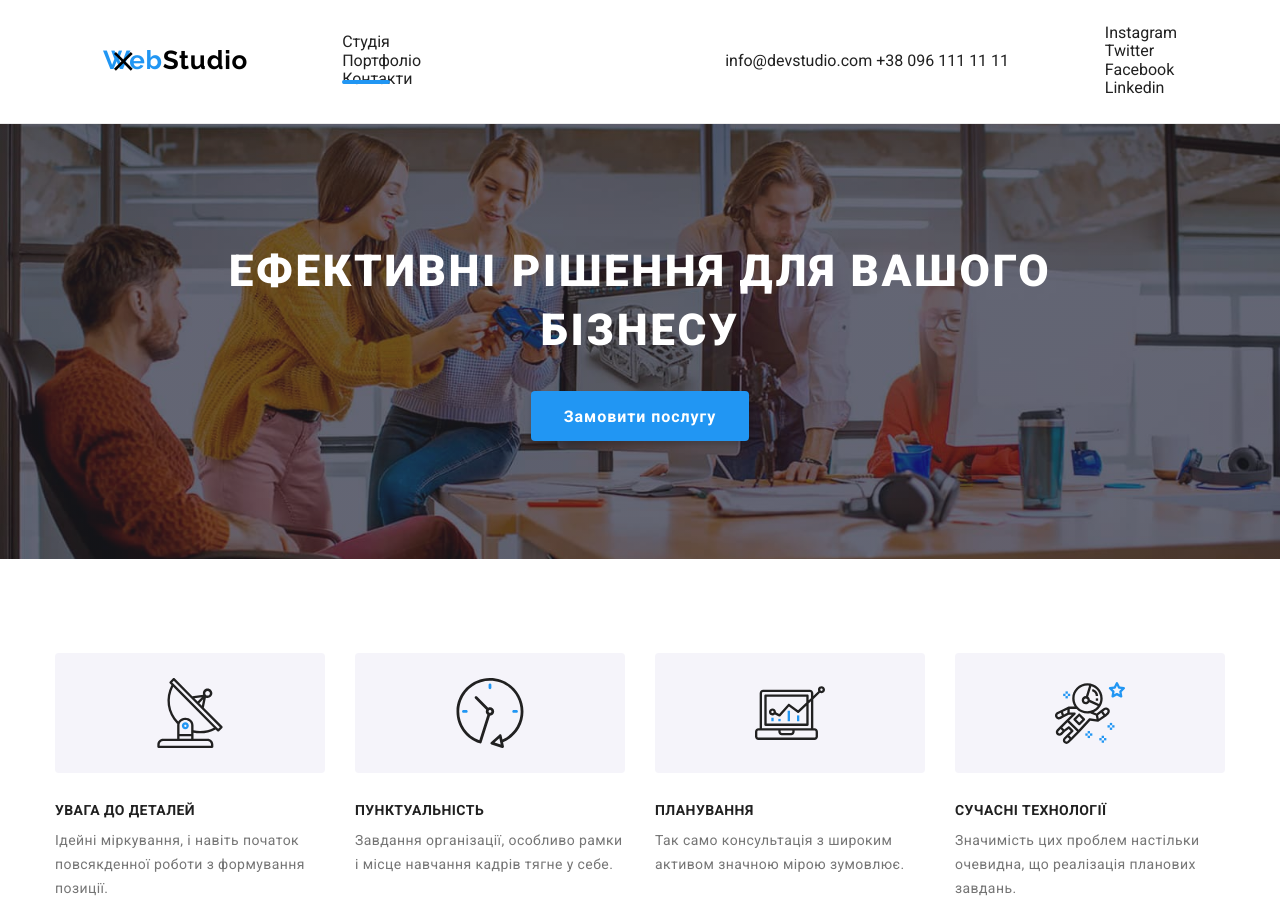
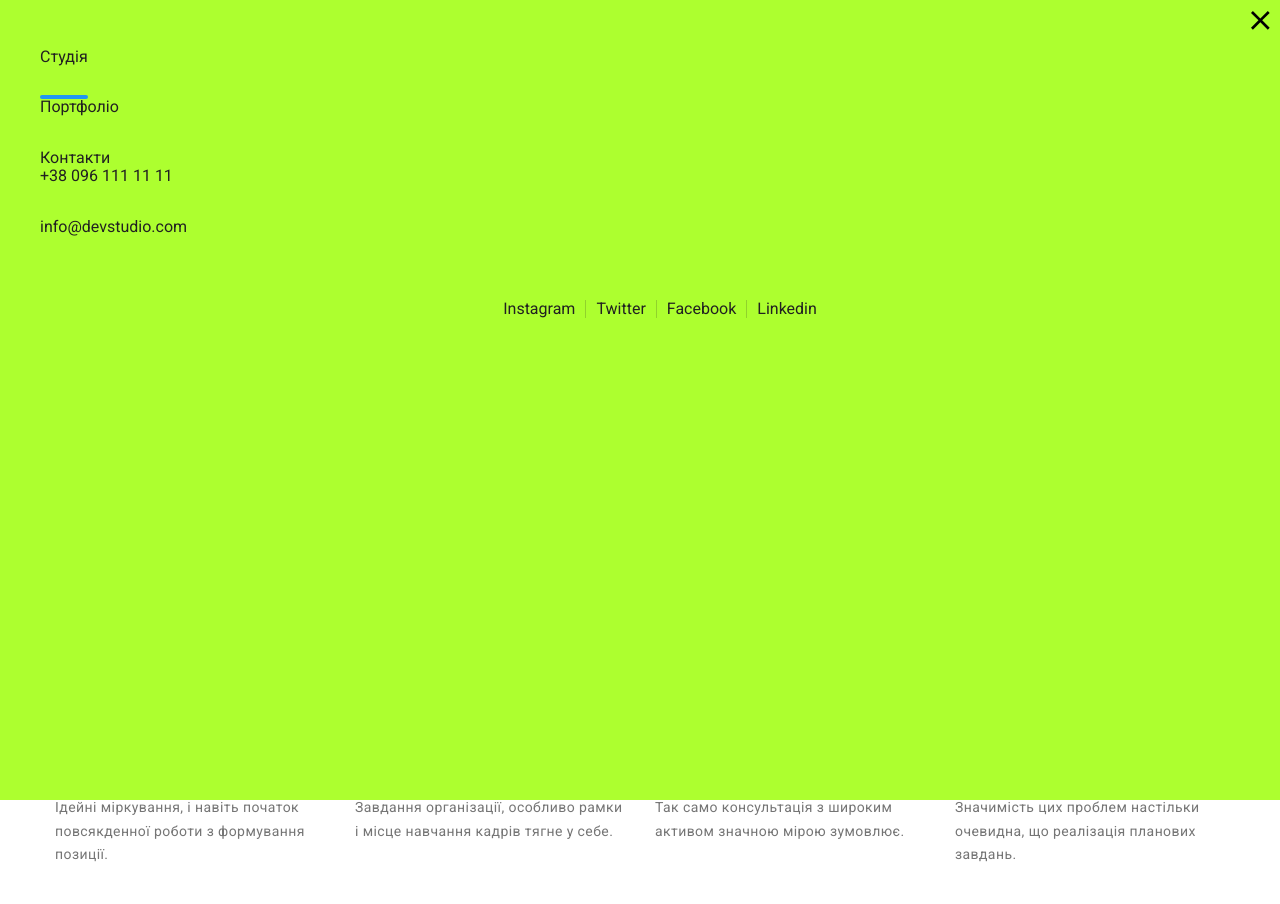
Before and after one commit to AlonaMaliarchyk/goit-markup-hw-08, a plain HTML site: page index.html in a window 1280 px wide. Shown: the top 904 px of the page. Drawn offline with nearby package versions, Linux system fonts and the light colour scheme.

Commit message:
розробка меню

```diff
--- a/index.html
+++ b/index.html
@@ -30,6 +30,26 @@
               <span class="header-logo__color">Web</span>Studio
             </a>
           </div>
+        </div>
+        <!-- <div class="header-contact">
+        <a class="header-contact__contact" href="mailto:info@devstudio.com"
+          ><svg class="header-contact__icon">
+            <use href="./img/icon/icons.svg#icon-envelope-hover-2"></use>
+          </svg>
+          info@devstudio.com</a
+        >
+        <a class="header-contact__contact" href="tel:+380961111111"
+          ><svg class="header-contact__icon">
+            <use href="./img/icon/icons.svg#icon-smartphone-2"></use>
+          </svg>
+          +38 096 111 11 11</a
+        >
+      </div> -->
+        <button class="menu-open" type="button">
+          <svg class="heder__menu" width="40" height="40">
+            <use href="./img/icon/icons.svg#icon-menu_40px"></use>
+          </svg>
+        </button>
         <div class="mob-menu">
           <nav>
             <ul class="site-nav">
@@ -44,27 +64,6 @@
               </li>
             </ul>
           </nav>
-          </div>
-          <!-- <div class="header-contact">
-          <a class="header-contact__contact" href="mailto:info@devstudio.com"
-            ><svg class="header-contact__icon">
-              <use href="./img/icon/icons.svg#icon-envelope-hover-2"></use>
-            </svg>
-            info@devstudio.com</a
-          >
-          <a class="header-contact__contact" href="tel:+380961111111"
-            ><svg class="header-contact__icon">
-              <use href="./img/icon/icons.svg#icon-smartphone-2"></use>
-            </svg>
-            +38 096 111 11 11</a
-          >
-        </div>
-        <button class="menu-open" type="button">
-          <svg class="heder__menu" width="40" height="40">
-            <use href="./img/icon/icons.svg#icon-menu_40px"></use>
-          </svg>
-        </button>
-      </div> -->
           <button class="menu-close" type="button">
             <svg class="heder__menu-close" width="40" height="40">
               <use href="./img/icon/icons.svg#icon-close_40px"></use>
@@ -83,10 +82,10 @@
               </li>
             </ul>
           </nav>
-        </div>
+          <div>
             <div class="mob-conect">
+              <a class="mob-conect__contact" href="tel:+380961111111"> +38 096 111 11 11</a>
               <a class="mob-conect__email" href="mailto:info@devstudio.com"> info@devstudio.com</a>
-          <a class="mob-conect__contact" href="tel:+380961111111"> +38 096 111 11 11</a>
             </div>
             <div class="mob-social">
               <ul class="mob-social__list">
@@ -104,6 +103,9 @@
                 </li>
               </ul>
             </div>
+          </div>
+        </div>
+        <!--end of mob-menu-->
       </div>
     </header>
     <main>
--- a/sass/layout/_header.scss
+++ b/sass/layout/_header.scss
@@ -68,25 +68,6 @@
         }
 }
 
-.menu-open{
-    background-color: transparent;
-    border: transparent;
-    margin-left: auto;
-    padding: 0;
-    width: 40px;
-    height: 40px;
-}
-
-.menu-close{
-    background-color: transparent;
-        border: transparent;
-        margin-left: auto;
-        padding: 0;
-        width: 40px;
-        height: 40px;
-        position: absolute;
-}
-
 /*-------page-heder------*/
 .page-heder {
     padding-top: 24px;
@@ -141,15 +122,44 @@
     position: absolute;
     width: 100vw;
     height: 100vh;
-    background-color: white;
+    background-color: greenyellow;
     top: 0;
+    padding-left: 40px;
+    padding-top: 48px;
+}
+
+.mob-menu__item:not(:last-child) {
+    margin-bottom: 32px;
+}
+.menu-open {
+    background-color: transparent;
+    border: transparent;
+    margin-left: auto;
+    padding: 0;
+    width: 40px;
+    height: 40px;
+}
+
+.menu-close {
+    background-color: transparent;
+    border: transparent;
+    margin-left: auto;
+    padding: 0;
+    margin: 0;
+    width: 40px;
+    height: 40px;
+    position: absolute;
+    top: 0;
+    right: 0;
 }
 
 .menu-close {}
 
 .heder__menu-close {}
 
-.mob-menu__nav {}
+.mob-menu__nav {
+
+}
 
 .mob-menu__item {}
 
@@ -157,16 +167,35 @@
 
 .mob-nav__link {}
 
-.mob-conect {}
+
+.mob-conect {
+    margin-bottom: 64px;
+}
 
 .mob-conect__email {}
 
-.mob-conect__contact {}
+.mob-conect__contact {
+    margin-bottom: 32px;
+    display: flex;
+}
 
-.mob-social {}
+.mob-social {
 
-.mob-social__list {}
+}
 
-.mob-social__link {}
+.mob-social__list {
+    display: flex;
+justify-content: center;
+}
+
+.mob-social__link {
+
+}
+
+.mob-social__link:not(:last-child) {
+    border-right: 1px solid rgba(33, 33, 33, 0.2);
+    padding-right: 10px;
+    margin-right: 10px;
+    }
 
 .mob-social__item {}
```
Also changed, not shown: css/main.css, css/main.min.css, 2 other files. Lines whose indentation alone changed are shown as unchanged.
